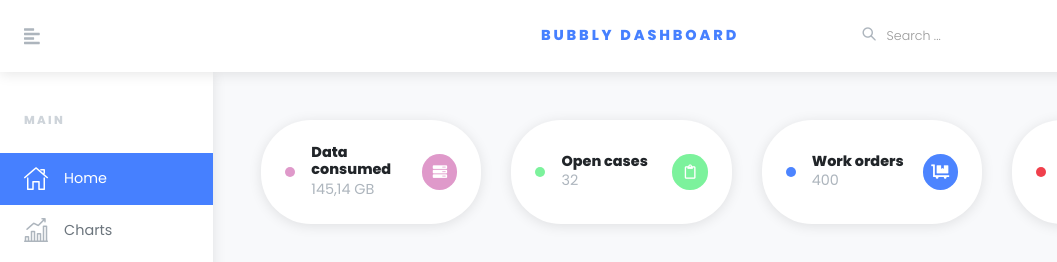
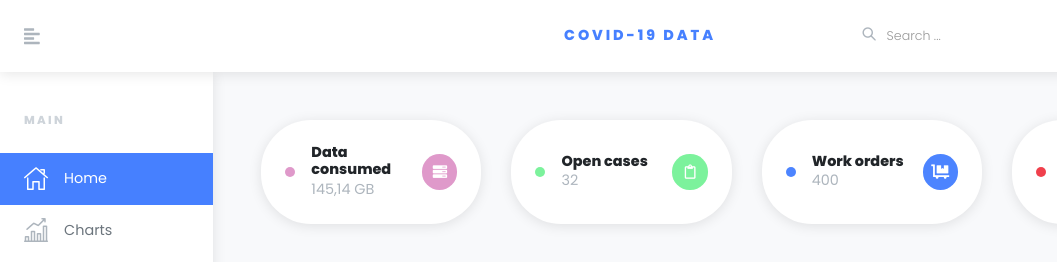
Before and after one commit to Timer00/covid19-website, a plain HTML site: page index.html in a window 1280 px wide. Shown: the top 262 px of the page, 0-1057 px from the left. Drawn offline with nearby package versions, Linux system fonts and the light colour scheme.

Commit message:
Changed title

```diff
--- a/index.html
+++ b/index.html
@@ -28,7 +28,7 @@
   <body>
     <!-- navbar-->
     <header class="header">
-      <nav class="navbar navbar-expand-lg px-4 py-2 bg-white shadow"><a href="#" class="sidebar-toggler text-gray-500 mr-4 mr-lg-5 lead"><i class="fas fa-align-left"></i></a><a href="index.html" class="navbar-brand font-weight-bold text-uppercase text-base">Bubbly Dashboard</a>
+      <nav class="navbar navbar-expand-lg px-4 py-2 bg-white shadow"><a href="#" class="sidebar-toggler text-gray-500 mr-4 mr-lg-5 lead"><i class="fas fa-align-left"></i></a><a href="index.html" class="navbar-brand font-weight-bold text-uppercase text-base">Covid-19 Data</a>
         <ul class="ml-auto d-flex align-items-center list-unstyled mb-0">
           <li class="nav-item">
             <form id="searchForm" class="ml-auto d-none d-lg-block">
```
